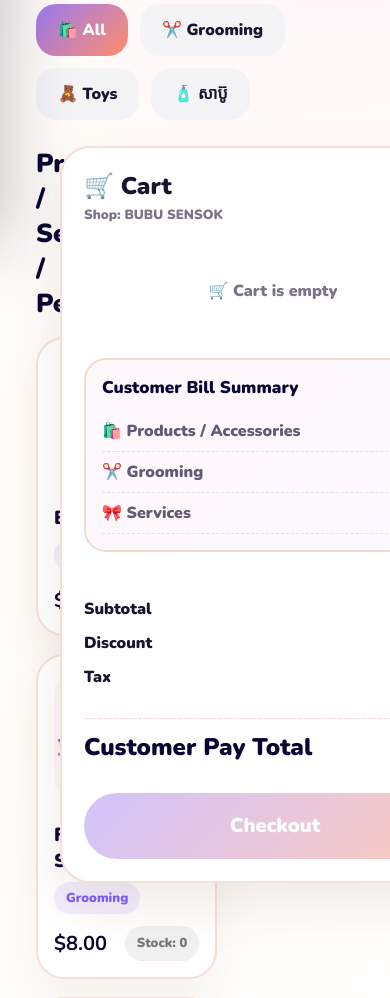
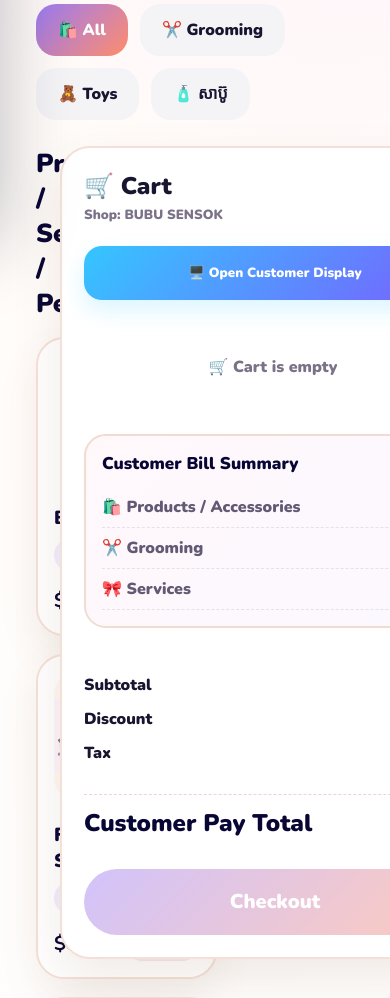
Before and after one commit to tanshychiev/bubu-system, a Django app: page /pos/ in a window 390 px wide. Shown: the part 625-1623 px from the top of the page. Run offline with Django 5.2, Linux system fonts and the light colour scheme; a user stored in the database is signed in; data comes from the database, SQL or seed files in the repository; both versions use the stored data as it was after the commit.

Commit message:
Update POS customer display button and cart clear on close

```diff
--- a/templates/pos/pos.html
+++ b/templates/pos/pos.html
@@ -241,9 +241,15 @@
                     {% endif %}
                 </div>
 
-                {% if cart_items %}
-                    <a href="{% url 'pos_clear_cart' %}" class="clear-btn">Clear</a>
-                {% endif %}
+                <div class="cart-head-actions">
+                    <button type="button" class="customer-display-btn" onclick="openCustomerDisplayTab()">
+                        🖥️ Open Customer Display
+                    </button>
+
+                    {% if cart_items %}
+                        <a href="{% url 'pos_clear_cart' %}" class="clear-btn pos-safe-nav">Clear</a>
+                    {% endif %}
+                </div>
             </div>
 
             <div class="cart-list">
@@ -3145,6 +3151,62 @@ a{
     }
 }
 
+
+
+/* =========================
+   CUSTOMER DISPLAY BUTTON + SAFE CART CLOSE
+========================= */
+.cart-head-actions{
+    display:flex;
+    align-items:center;
+    gap:10px;
+    flex-wrap:wrap;
+    justify-content:flex-end;
+}
+
+.customer-display-btn{
+    min-height:46px;
+    padding:0 16px;
+    border:none;
+    border-radius:18px;
+    background:linear-gradient(135deg,#34c6ff,#7b5cff);
+    color:white;
+    font-weight:1000;
+    cursor:pointer;
+    box-shadow:0 10px 22px rgba(52,198,255,.18);
+    white-space:nowrap;
+}
+
+.customer-display-btn:hover{
+    filter:brightness(1.03);
+}
+
+.customer-display-btn:active{
+    transform:scale(.97);
+}
+
+@media(max-width:700px){
+    .cart-head{
+        align-items:flex-start;
+        flex-direction:column;
+    }
+
+    .cart-head-actions{
+        width:100%;
+        display:grid;
+        grid-template-columns:1fr;
+        margin-top:10px;
+    }
+
+    .customer-display-btn,
+    .clear-btn{
+        width:100%;
+        min-height:54px;
+        justify-content:center;
+        text-align:center;
+    }
+}
+
 </style>
 
 <script>
@@ -3158,6 +3220,63 @@ const changeRate = 4000;
 
 const searchInput = document.getElementById("posSearch");
 const searchForm = document.getElementById("posSearchForm");
+
+let posIsNormalNavigation = false;
+let posIsSubmittingCheckout = false;
+let posIsClearingCartOnClose = false;
+
+function markPOSNormalNavigation(){
+    posIsNormalNavigation = true;
+
+    setTimeout(function(){
+        posIsNormalNavigation = false;
+    }, 1500);
+}
+
+function openCustomerDisplayTab(){
+    markPOSNormalNavigation();
+    window.open("{% url 'customer_display' %}", "_blank", "noopener,noreferrer");
+}
+
+function clearPOSCartWhenPageClosed(){
+    if(posIsNormalNavigation || posIsSubmittingCheckout || posIsClearingCartOnClose){
+        return;
+    }
+
+    posIsClearingCartOnClose = true;
+
+    const formData = new FormData();
+    formData.append("csrfmiddlewaretoken", "{{ csrf_token }}");
+
+    if(navigator.sendBeacon){
+        navigator.sendBeacon("{% url 'pos_clear_cart' %}", formData);
+        return;
+    }
+
+    fetch("{% url 'pos_clear_cart' %}", {
+        method:"POST",
+        body:formData,
+        credentials:"same-origin",
+        keepalive:true
+    }).catch(function(){});
+}
+
+window.addEventListener("pagehide", clearPOSCartWhenPageClosed);
+
+document.addEventListener("click", function(e){
+    const safeClick = e.target.closest(
+        "a, button, input[type='submit'], .product-card, .variant-row, .qty-box a, .remove-btn, .clear-btn, .switch-shop-option, .pos-safe-nav"
+    );
+
+    if(safeClick){
+        markPOSNormalNavigation();
+    }
+}, true);
+
+document.addEventListener("submit", function(){
+    posIsSubmittingCheckout = true;
+    posIsNormalNavigation = true;
+}, true);
 
 window.addEventListener("load", function(){
     if(searchInput) searchInput.focus();
@@ -3974,6 +4093,9 @@ function submitPOSCheckout(e, action){
         secondaryBtn.innerText = "Saving + Printing...";
     }
 
+    posIsSubmittingCheckout = true;
+    posIsNormalNavigation = true;
+
     form.submit();
     return false;
 }
```
Also changed, not shown: db.sqlite3.
